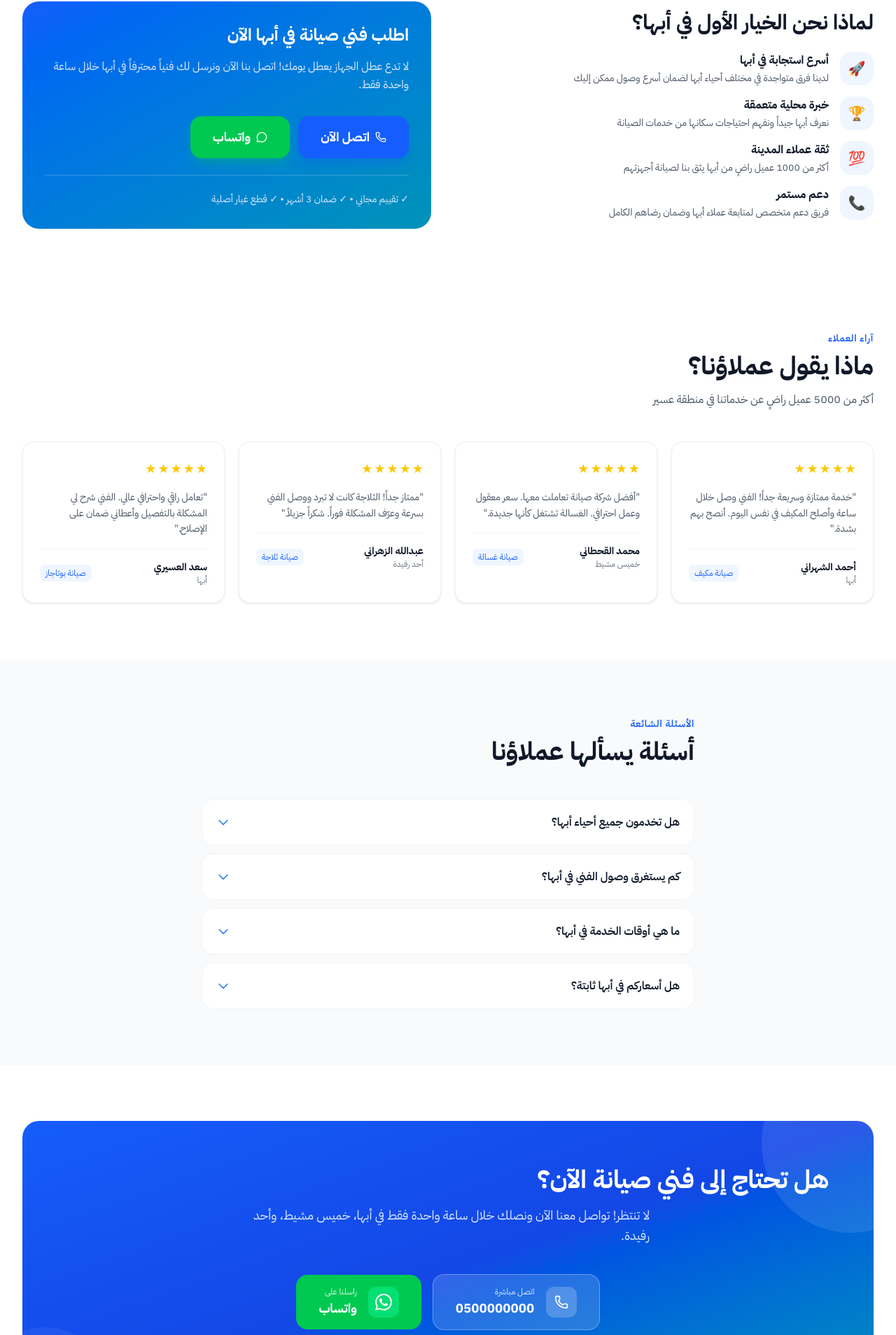
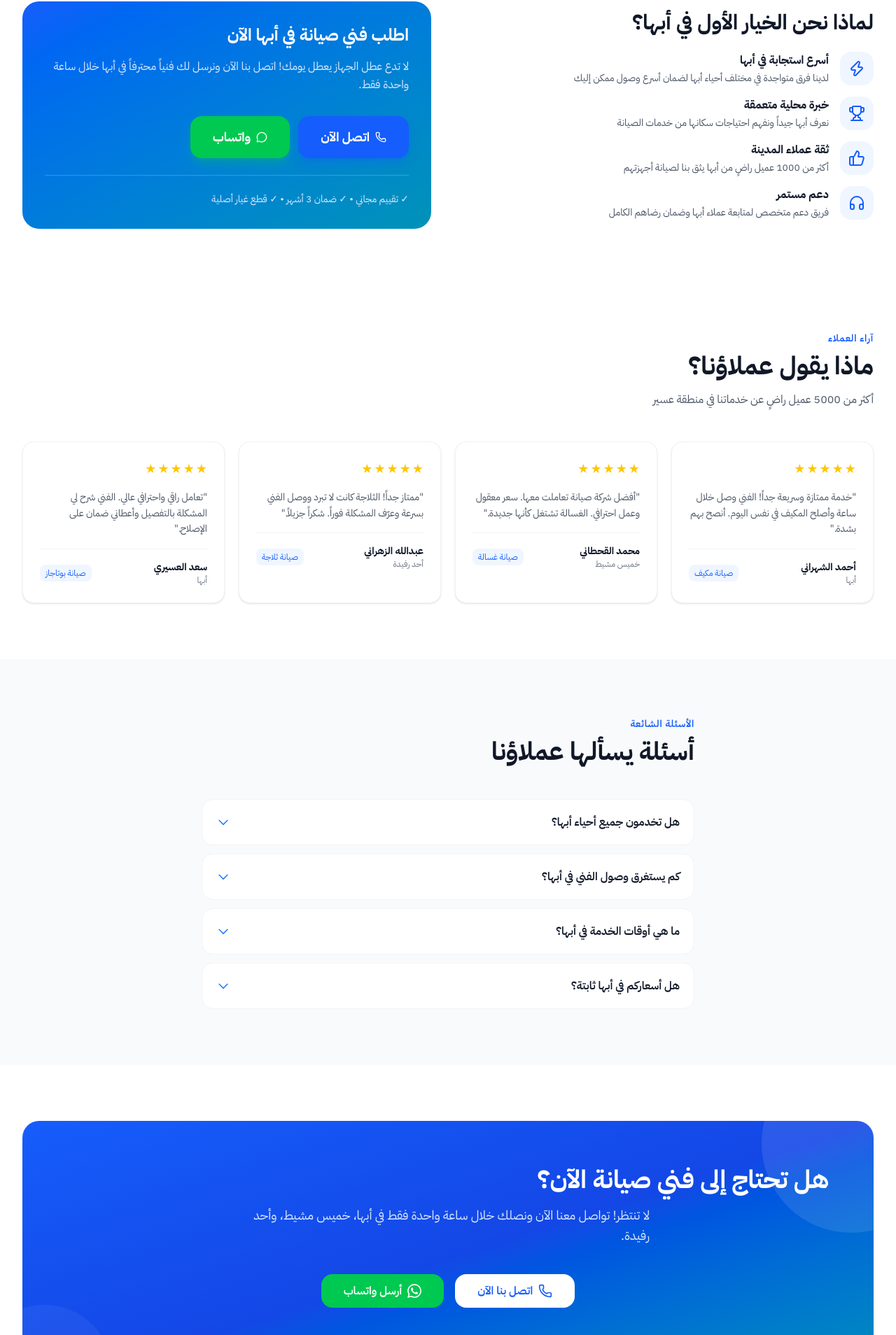
Before and after one commit to mahmoudhamed169/maintenance-sa, a Next.js app: page /abha in a window 1280 px wide. Shown: the part 1752-3660 px from the top of the page at 70% size. Built offline with nearby package versions, Linux system fonts and the light colour scheme.

Commit message:
some improvment

```diff
--- a/components/CityPageTemplate.tsx
+++ b/components/CityPageTemplate.tsx
@@ -5,6 +5,7 @@ import TestimonialsSection from "@/components/TestimonialsSection";
 import FAQSection from "@/components/FAQSection";
 import ContactSection from "@/components/ContactSection";
 import LocalBusinessSchema from "@/components/LocalBusinessSchema";
+import { Zap, Trophy, ThumbsUp, Headphones } from "lucide-react";
 
 interface CityPageTemplateProps {
   city: {
@@ -41,6 +42,29 @@ export default function CityPageTemplate({ city }: CityPageTemplateProps) {
     },
   ];
 
+  const whyUs = [
+    {
+      icon: Zap,
+      title: `أسرع استجابة في ${city.name}`,
+      desc: `لدينا فرق متواجدة في مختلف أحياء ${city.name} لضمان أسرع وصول ممكن إليك`,
+    },
+    {
+      icon: Trophy,
+      title: "خبرة محلية متعمقة",
+      desc: `نعرف ${city.name} جيداً ونفهم احتياجات سكانها من خدمات الصيانة`,
+    },
+    {
+      icon: ThumbsUp,
+      title: "ثقة عملاء المدينة",
+      desc: `أكثر من 1000 عميل راضٍ من ${city.name} يثق بنا لصيانة أجهزتهم`,
+    },
+    {
+      icon: Headphones,
+      title: "دعم مستمر",
+      desc: `فريق دعم متخصص لمتابعة عملاء ${city.name} وضمان رضاهم الكامل`,
+    },
+  ];
+
   return (
     <>
       <LocalBusinessSchema city={city.name} lat={city.lat} lng={city.lng} />
@@ -69,7 +93,10 @@ export default function CityPageTemplate({ city }: CityPageTemplateProps) {
 
               <div className="flex flex-wrap gap-3 mb-8 text-sm text-gray-600">
                 {city.neighborhoods.slice(0, 4).map((n) => (
-                  <span key={n} className="bg-gray-100 px-3 py-1.5 rounded-full">
+                  <span
+                    key={n}
+                    className="bg-gray-100 px-3 py-1.5 rounded-full"
+                  >
                     📍 {n}
                   </span>
                 ))}
@@ -100,7 +127,6 @@ export default function CityPageTemplate({ city }: CityPageTemplateProps) {
               </div>
             </div>
 
-            {/* Map */}
             <div className="rounded-3xl overflow-hidden shadow-2xl border border-gray-200 h-80 lg:h-96">
               <iframe
                 src={city.mapEmbed}
@@ -143,34 +169,15 @@ export default function CityPageTemplate({ city }: CityPageTemplateProps) {
                 لماذا نحن الخيار الأول في {city.name}؟
               </h2>
               <div className="space-y-4">
-                {[
-                  {
-                    icon: "🚀",
-                    title: `أسرع استجابة في ${city.name}`,
-                    desc: `لدينا فرق متواجدة في مختلف أحياء ${city.name} لضمان أسرع وصول ممكن إليك`,
-                  },
-                  {
-                    icon: "🏆",
-                    title: "خبرة محلية متعمقة",
-                    desc: `نعرف ${city.name} جيداً ونفهم احتياجات سكانها من خدمات الصيانة`,
-                  },
-                  {
-                    icon: "💯",
-                    title: "ثقة عملاء المدينة",
-                    desc: `أكثر من 1000 عميل راضٍ من ${city.name} يثق بنا لصيانة أجهزتهم`,
-                  },
-                  {
-                    icon: "📞",
-                    title: "دعم مستمر",
-                    desc: `فريق دعم متخصص لمتابعة عملاء ${city.name} وضمان رضاهم الكامل`,
-                  },
-                ].map((f) => (
+                {whyUs.map((f) => (
                   <div key={f.title} className="flex gap-4 items-start">
-                    <div className="w-12 h-12 bg-blue-50 rounded-2xl flex items-center justify-center text-xl flex-shrink-0">
-                      {f.icon}
+                    <div className="w-12 h-12 bg-blue-50 rounded-2xl flex items-center justify-center flex-shrink-0">
+                      <f.icon className="w-6 h-6 text-blue-600" />
                     </div>
                     <div>
-                      <h3 className="font-bold text-gray-900 mb-1">{f.title}</h3>
+                      <h3 className="font-bold text-gray-900 mb-1">
+                        {f.title}
+                      </h3>
                       <p className="text-sm text-gray-600">{f.desc}</p>
                     </div>
                   </div>
@@ -178,7 +185,6 @@ export default function CityPageTemplate({ city }: CityPageTemplateProps) {
               </div>
             </div>
 
-            {/* CTA card */}
             <div className="bg-gradient-to-br from-blue-600 to-cyan-600 rounded-3xl p-8 text-white">
               <h3 className="text-2xl font-bold mb-4">
                 اطلب فني صيانة في {city.name} الآن
@@ -187,7 +193,10 @@ export default function CityPageTemplate({ city }: CityPageTemplateProps) {
                 لا تدع عطل الجهاز يعطل يومك! اتصل بنا الآن ونرسل لك فنياً
                 محترفاً في {city.name} خلال ساعة واحدة فقط.
               </p>
-              <CTAButtons size="lg" message={`أريد فني صيانة في ${city.name}`} />
+              <CTAButtons
+                size="lg"
+                message={`أريد فني صيانة في ${city.name}`}
+              />
               <div className="mt-6 pt-6 border-t border-white/20">
                 <p className="text-sm text-blue-100">
                   ✓ تقييم مجاني • ✓ ضمان 3 أشهر • ✓ قطع غيار أصلية
--- a/components/ContactSection.tsx
+++ b/components/ContactSection.tsx
@@ -18,47 +18,27 @@ export default function ContactSection() {
               مشيط، وأحد رفيدة.
             </p>
 
-            {/* Buttons */}
             <div className="flex flex-col sm:flex-row items-center justify-center gap-4 mb-10">
-              {/* Call Button */}
               <a
                 href={`tel:${PHONE}`}
-                className="w-full sm:w-auto group flex items-center justify-center gap-4 bg-white/15 hover:bg-white/25 backdrop-blur-sm border border-white/30 hover:border-white/50 text-white px-8 py-4 rounded-2xl font-semibold text-lg transition-all duration-300 hover:-translate-y-0.5 hover:shadow-xl hover:shadow-black/20"
+                className="w-full sm:w-auto flex items-center justify-center gap-2 bg-white hover:bg-gray-100 text-blue-600 px-8 py-3 rounded-2xl font-semibold transition-colors"
               >
-                <div className="w-11 h-11 bg-white/20 group-hover:bg-white/30 rounded-xl flex items-center justify-center transition-colors flex-shrink-0">
-                  <Phone className="w-5 h-5" />
-                </div>
-                <div className="text-right">
-                  <div className="text-xs text-blue-100 font-normal mb-0.5">
-                    اتصل مباشرة
-                  </div>
-                  <div className="font-bold tracking-wide">{PHONE}</div>
-                </div>
+                <Phone className="w-5 h-5" />
+                اتصل بنا الآن
               </a>
-
-              {/* WhatsApp Button */}
               <a
                 href={`https://wa.me/${WHATSAPP}?text=${encodeURIComponent("السلام عليكم، أريد طلب خدمة صيانة")}`}
                 target="_blank"
                 rel="noopener noreferrer"
-                className="w-full sm:w-auto group flex items-center justify-center gap-4 bg-green-500 hover:bg-green-400 text-white px-8 py-4 rounded-2xl font-semibold text-lg transition-all duration-300 hover:-translate-y-0.5 hover:shadow-xl hover:shadow-green-500/40"
+                className="w-full sm:w-auto flex items-center justify-center gap-2 bg-green-500 hover:bg-green-400 text-white px-8 py-3 rounded-2xl font-semibold transition-colors"
               >
-                <div className="w-11 h-11 bg-green-400 group-hover:bg-green-300 rounded-xl flex items-center justify-center transition-colors flex-shrink-0">
-                  {/* WhatsApp SVG Icon */}
-                  <svg viewBox="0 0 24 24" className="w-6 h-6 fill-white">
-                    <path d="M17.472 14.382c-.297-.149-1.758-.867-2.03-.967-.273-.099-.471-.148-.67.15-.197.297-.767.966-.94 1.164-.173.199-.347.223-.644.075-.297-.15-1.255-.463-2.39-1.475-.883-.788-1.48-1.761-1.653-2.059-.173-.297-.018-.458.13-.606.134-.133.298-.347.446-.52.149-.174.198-.298.298-.497.099-.198.05-.371-.025-.52-.075-.149-.669-1.612-.916-2.207-.242-.579-.487-.5-.669-.51-.173-.008-.371-.01-.57-.01-.198 0-.52.074-.792.372-.272.297-1.04 1.016-1.04 2.479 0 1.462 1.065 2.875 1.213 3.074.149.198 2.096 3.2 5.077 4.487.709.306 1.262.489 1.694.625.712.227 1.36.195 1.871.118.571-.085 1.758-.719 2.006-1.413.248-.694.248-1.289.173-1.413-.074-.124-.272-.198-.57-.347m-5.421 7.403h-.004a9.87 9.87 0 01-5.031-1.378l-.361-.214-3.741.982.998-3.648-.235-.374a9.86 9.86 0 01-1.51-5.26c.001-5.45 4.436-9.884 9.888-9.884 2.64 0 5.122 1.03 6.988 2.898a9.825 9.825 0 012.893 6.994c-.003 5.45-4.437 9.884-9.885 9.884m8.413-18.297A11.815 11.815 0 0012.05 0C5.495 0 .16 5.335.157 11.892c0 2.096.547 4.142 1.588 5.945L.057 24l6.305-1.654a11.882 11.882 0 005.683 1.448h.005c6.554 0 11.89-5.335 11.893-11.893a11.821 11.821 0 00-3.48-8.413z" />
-                  </svg>
-                </div>
-                <div className="text-right">
-                  <div className="text-xs text-green-100 font-normal mb-0.5">
-                    راسلنا على
-                  </div>
-                  <div className="font-bold">واتساب</div>
-                </div>
+                <svg viewBox="0 0 24 24" className="w-5 h-5 fill-white">
+                  <path d="M17.472 14.382c-.297-.149-1.758-.867-2.03-.967-.273-.099-.471-.148-.67.15-.197.297-.767.966-.94 1.164-.173.199-.347.223-.644.075-.297-.15-1.255-.463-2.39-1.475-.883-.788-1.48-1.761-1.653-2.059-.173-.297-.018-.458.13-.606.134-.133.298-.347.446-.52.149-.174.198-.298.298-.497.099-.198.05-.371-.025-.52-.075-.149-.669-1.612-.916-2.207-.242-.579-.487-.5-.669-.51-.173-.008-.371-.01-.57-.01-.198 0-.52.074-.792.372-.272.297-1.04 1.016-1.04 2.479 0 1.462 1.065 2.875 1.213 3.074.149.198 2.096 3.2 5.077 4.487.709.306 1.262.489 1.694.625.712.227 1.36.195 1.871.118.571-.085 1.758-.719 2.006-1.413.248-.694.248-1.289.173-1.413-.074-.124-.272-.198-.57-.347m-5.421 7.403h-.004a9.87 9.87 0 01-5.031-1.378l-.361-.214-3.741.982.998-3.648-.235-.374a9.86 9.86 0 01-1.51-5.26c.001-5.45 4.436-9.884 9.888-9.884 2.64 0 5.122 1.03 6.988 2.898a9.825 9.825 0 012.893 6.994c-.003 5.45-4.437 9.884-9.885 9.884m8.413-18.297A11.815 11.815 0 0012.05 0C5.495 0 .16 5.335.157 11.892c0 2.096.547 4.142 1.588 5.945L.057 24l6.305-1.654a11.882 11.882 0 005.683 1.448h.005c6.554 0 11.89-5.335 11.893-11.893a11.821 11.821 0 00-3.48-8.413z" />
+                </svg>
+                أرسل واتساب
               </a>
             </div>
 
-            {/* Trust badges */}
             <div className="flex flex-wrap justify-center gap-6 text-sm text-blue-100">
               <span className="flex items-center gap-2">
                 <CheckCircle className="w-4 h-4 text-green-300 flex-shrink-0" />
--- a/components/Footer.tsx
+++ b/components/Footer.tsx
@@ -22,12 +22,6 @@ export default function Footer() {
               متخصصون في صيانة وإصلاح جميع الأجهزة المنزلية في منطقة عسير بخبرة
               أكثر من 10 سنوات.
             </p>
-            <a
-              href={`tel:${PHONE}`}
-              className="inline-flex items-center gap-2 bg-blue-600 hover:bg-blue-700 text-white px-4 py-2 rounded-xl text-sm font-semibold transition-colors"
-            >
-              <Phone className="w-4 h-4" /> {PHONE}
-            </a>
           </div>
 
           <div>
```
